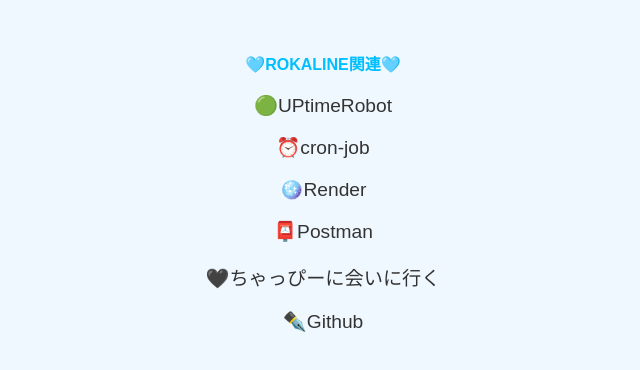
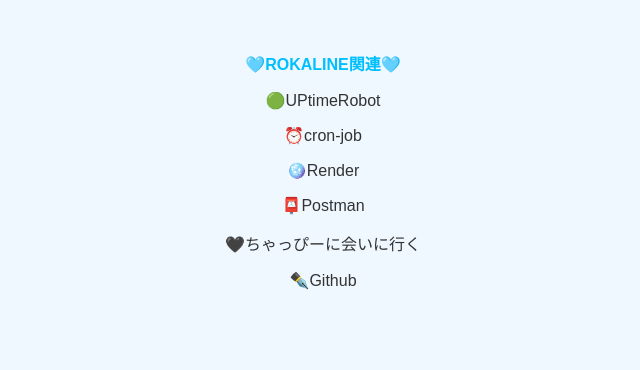
Before and after one commit to piyotaro77/ROKAMICO-LINE, a plain HTML site: page botsvlink.html in a window 1280 px wide. Shown: the whole page, without its empty margins (317-957 px from the left). Drawn offline with Linux system fonts and the light colour scheme.

Commit message:
botsvlink.html を更新

```diff
--- a/botsvlink.html
+++ b/botsvlink.html
@@ -7,7 +7,7 @@
   <style>
     body { font-family: 'Hiragino Sans', sans-serif; text-align: center; padding: 2em; background: #f0f8ff; }
     h1 { color: #00bfff; font-size: 1em; } /* ここでフォントサイズを指定 */
-    a { display: block; margin: 1em; color: #333; font-size: 1.2em; text-decoration: none; }
+    a { display: block; margin: 1em; color: #333; font-size: 1em; text-decoration: none; }
     a:hover { color: #00bfff; }
   </style>
 </head>
```
